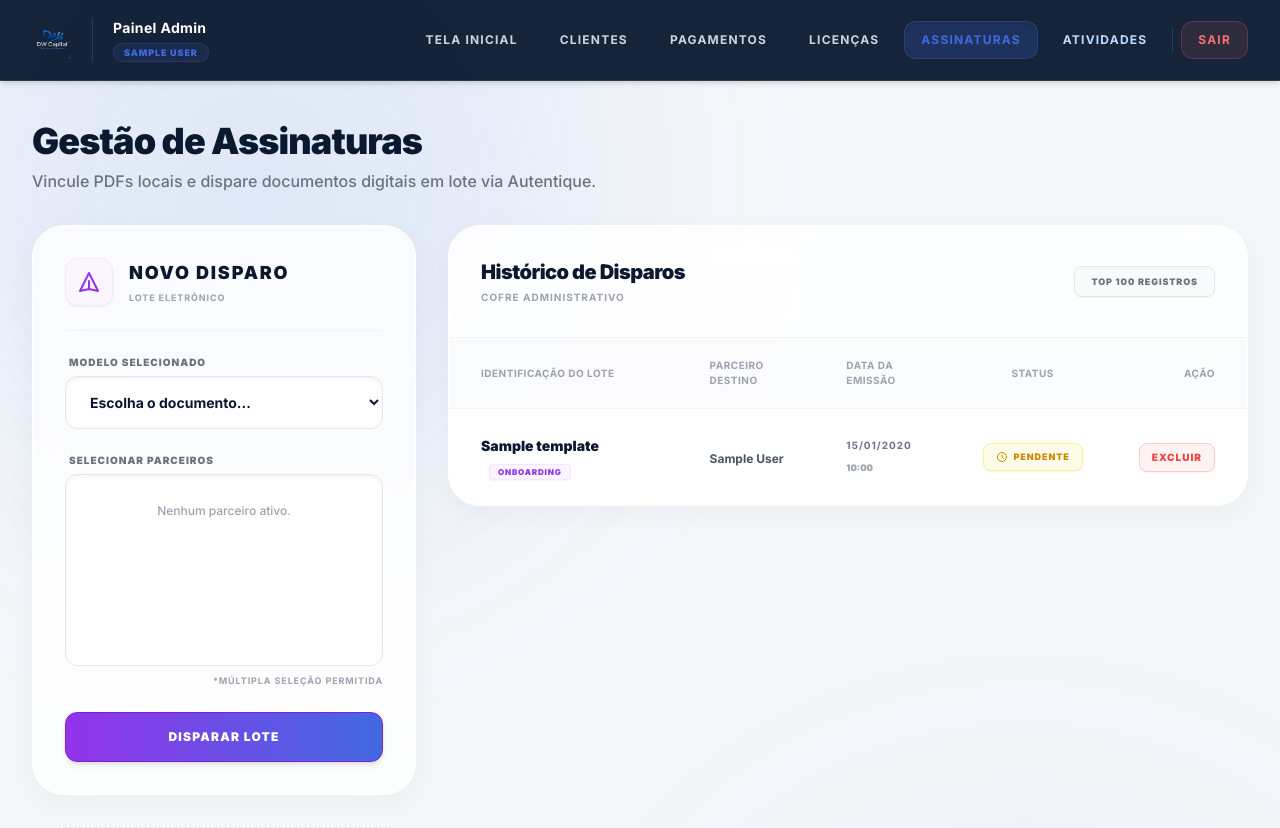
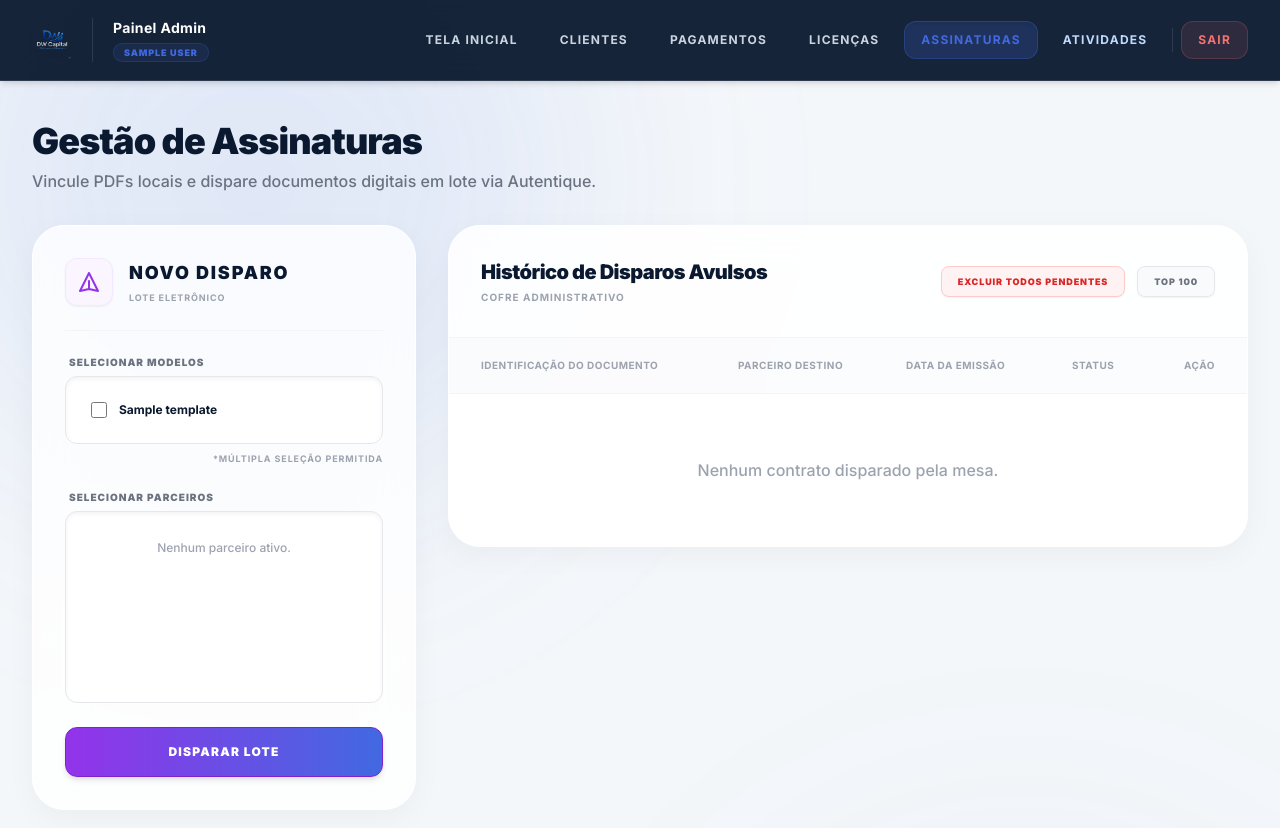
Before and after one commit to AppMotoristaPro/DWCapital-Cadastro, a Flask app: page /admin/documentos in a window 1280 px wide; the page is wider, and only the part inside the window is pictured. Shown: the top 828 px of that part. Run offline with Flask 3, Linux system fonts and the light colour scheme; a user stored in the database is signed in; tables that the repository leaves empty hold one stand-in row (values such as "Sample post"); some libraries are stand-ins or nearby versions.

Commit message:
Ajuste admin assinaturas

```diff
--- a/app/admin/routes.py
+++ b/app/admin/routes.py
@@ -305,19 +305,10 @@ def exportar_pendencias():
         User.status_acesso == 'ativo'
     ).order_by(User.nome.asc()).all()
 
-    user_ids = [c.id for c in ativos]
-    todas_faturas = []
-    if user_ids:
-        todas_faturas = Fatura.query.options(joinedload(Fatura.dias)).filter(Fatura.user_id.in_(user_ids)).all()
-
-    faturas_por_cliente = {}
-    for f in todas_faturas:
-        faturas_por_cliente.setdefault(f.user_id, []).append(f)
-
     dados_planilha = []
 
     for c in ativos:
-        faturas = faturas_por_cliente.get(c.id, [])
+        faturas = Fatura.query.options(joinedload(Fatura.dias)).filter_by(user_id=c.id).all()
         dias_set = set()
 
         for fatura_atual in faturas:
@@ -496,10 +487,13 @@ def documentos():
     templates = DocumentoTemplate.query.all()
     clientes = User.query.filter_by(role='cliente', status_acesso='ativo').order_by(User.nome.asc()).all()
 
-    historico = DocumentoCliente.query.options(
-        joinedload(DocumentoCliente.cliente),
-        joinedload(DocumentoCliente.template)
-    ).order_by(DocumentoCliente.data_envio.desc()).limit(100).all()
+    # FASE 2: Filtrando para não exibir documentos de onboarding no histórico
+    historico = DocumentoCliente.query.join(DocumentoTemplate)\
+        .filter(DocumentoTemplate.is_onboarding == False)\
+        .options(
+            joinedload(DocumentoCliente.cliente),
+            joinedload(DocumentoCliente.template)
+        ).order_by(DocumentoCliente.data_envio.desc()).limit(100).all()
 
     return render_template('admin/documentos.html', templates=templates, clientes=clientes, historico=historico)
 
@@ -523,14 +517,18 @@ def cadastrar_template():
 @admin_bp.route('/documentos/disparar', methods=['POST'])
 @admin_required
 def disparar_documento():
-    template_id = request.form.get('template_id')
+    template_ids = request.form.getlist('template_ids[]')
     user_ids = request.form.getlist('clientes[]')
 
+    if not template_ids or not user_ids:
+        flash('Selecione ao menos um modelo e um cliente.', 'error')
+        return redirect(url_for('admin.documentos'))
+
     try:
-        enviados, erros, sem_email, nome_template = disparar_lote(template_id, user_ids)
+        enviados, erros, sem_email, nome_template = disparar_lote(template_ids, user_ids)
 
         if enviados > 0:
-            registrar_log(f"Enfileirou contrato '{nome_template}' para disparo futuro a {enviados} investidores.", "Assinaturas")
+            registrar_log(f"Enfileirou contrato(s) '{nome_template}' para disparo futuro a {enviados} investidores.", "Assinaturas")
             flash(f'{enviados} documentos entraram na fila de assinatura dos clientes!', 'success')
 
         if sem_email:
@@ -566,7 +564,7 @@ def api_disparar_unico():
 @admin_bp.route('/documentos/excluir/<int:doc_id>', methods=['POST'])
 @admin_required
 def excluir_documento_cliente(doc_id):
-    """Fase 2: Botão de Pânico para cancelar documentos enfileirados ou pendentes."""
+    """Botão para cancelar documentos enfileirados ou pendentes (individual)."""
     doc = DocumentoCliente.query.get_or_404(doc_id)
 
     if doc.status == 'assinado':
@@ -583,6 +581,21 @@ def excluir_documento_cliente(doc_id):
     flash('Documento removido e cancelado com sucesso!', 'success')
     return redirect(url_for('admin.documentos'))
 
+@admin_bp.route('/documentos/excluir_pendentes', methods=['POST'])
+@admin_required
+def excluir_todos_pendentes():
+    """Botão de Pânico: Cancelar TODOS os documentos enfileirados/pendentes."""
+    try:
+        DocumentoCliente.query.filter(DocumentoCliente.status.in_(['na_fila', 'pendente'])).delete(synchronize_session=False)
+        db.session.commit()
+
+        registrar_log("Cancelou e excluiu TODOS os documentos pendentes/na fila globalmente.", "Assinaturas")
+        flash('Todos os documentos pendentes foram removidos com sucesso da fila de disparo!', 'success')
+    except Exception as e:
+        db.session.rollback()
+        flash(f'Erro ao excluir em massa: {str(e)}', 'error')
+
+    return redirect(url_for('admin.documentos'))
 
 @admin_bp.route('/reprocessar_notas_antigas', methods=['GET'])
 @admin_required
--- a/app/templates/admin/documentos.html
+++ b/app/templates/admin/documentos.html
@@ -34,13 +34,18 @@
                     <input type="hidden" name="csrf_token" value="{{ csrf_token() }}"/>
 
                     <div>
-                        <label class="block text-[10px] font-black text-gray-500 uppercase tracking-widest mb-1.5 ml-1">Modelo Selecionado</label>
-                        <select name="template_id" required class="w-full px-5 py-4 bg-white border border-gray-200 rounded-xl outline-none font-bold text-sm text-navy focus:border-purple-400 shadow-inner transition cursor-pointer">
-                            <option value="" disabled selected>Escolha o documento...</option>
+                        <label class="block text-[10px] font-black text-gray-500 uppercase tracking-widest mb-1.5 ml-1">Selecionar Modelos</label>
+                        <div class="bg-white border border-gray-200 rounded-xl max-h-48 overflow-y-auto p-3 space-y-1 custom-scrollbar shadow-inner relative">
                             {% for temp in templates %}
-                                <option value="{{ temp.id }}">{{ temp.nome }}</option>
+                            <label class="flex items-center p-3 hover:bg-gray-50 rounded-lg cursor-pointer border border-transparent hover:border-gray-200 transition group">
+                                <input type="checkbox" name="template_ids[]" value="{{ temp.id }}" class="w-4 h-4 text-purple-600 bg-white border-gray-300 rounded focus:ring-purple-500 cursor-pointer temp-checkbox">
+                                <span class="ml-3 text-xs font-bold text-navy transition">{{ temp.nome }}</span>
+                            </label>
+                            {% else %}
+                            <p class="text-xs text-gray-400 font-medium p-4 text-center">Nenhum modelo cadastrado.</p>
                             {% endfor %}
-                        </select>
+                        </div>
+                        <p class="text-[9px] text-gray-400 mt-2 font-bold uppercase tracking-widest text-right">*Múltipla seleção permitida</p>
                     </div>
 
                     <div>
@@ -63,7 +68,6 @@
                             <p class="text-xs text-gray-400 font-medium p-4 text-center">Nenhum parceiro ativo.</p>
                             {% endfor %}
                         </div>
-                        <p class="text-[9px] text-gray-400 mt-2 font-bold uppercase tracking-widest text-right">*Múltipla seleção permitida</p>
                     </div>
 
                     <button type="submit" class="w-full py-4 bg-gradient-to-r from-purple-600 to-royal text-white font-black uppercase tracking-widest rounded-xl text-xs shadow-md hover:shadow-lg hover:-translate-y-0.5 transition border border-purple-700">Disparar Lote</button>
@@ -102,19 +106,28 @@
 
         <div class="lg:col-span-2">
             <div class="bg-white/80 backdrop-blur-xl rounded-[2rem] shadow-[0_8px_30px_rgb(0,0,0,0.04)] border border-white overflow-hidden">
-                <div class="p-8 border-b border-gray-100 bg-white/50 flex justify-between items-center">
+                <div class="p-8 border-b border-gray-100 bg-white/50 flex flex-col md:flex-row justify-between items-start md:items-center gap-4">
                     <div>
-                        <h2 class="text-xl font-black text-navy tracking-tight">Histórico de Disparos</h2>
+                        <h2 class="text-xl font-black text-navy tracking-tight">Histórico de Disparos Avulsos</h2>
                         <p class="text-[10px] font-bold text-gray-400 uppercase tracking-widest mt-1">Cofre Administrativo</p>
                     </div>
-                    <span class="px-4 py-2 bg-gray-50 border border-gray-200 text-gray-500 text-[9px] font-black uppercase tracking-widest rounded-lg shadow-sm">Top 100 Registros</span>
+
+                    <div class="flex items-center gap-3">
+                        <form action="{{ url_for('admin.excluir_todos_pendentes') }}" method="POST" onsubmit="return confirm('ATENÇÃO EXTREMA: Deseja cancelar e excluir TODOS os documentos que estão na fila ou pendentes de assinatura de TODOS os parceiros? Essa ação não pode ser desfeita.')">
+                            <input type="hidden" name="csrf_token" value="{{ csrf_token() }}"/>
+                            <button type="submit" class="px-4 py-2 bg-red-50 hover:bg-red-500 text-red-600 hover:text-white border border-red-200 hover:border-transparent text-[9px] font-black uppercase tracking-widest rounded-lg shadow-sm transition">
+                                Excluir Todos Pendentes
+                            </button>
+                        </form>
+                        <span class="px-4 py-2 bg-gray-50 border border-gray-200 text-gray-500 text-[9px] font-black uppercase tracking-widest rounded-lg shadow-sm">Top 100</span>
+                    </div>
                 </div>
 
                 <div class="overflow-x-auto">
                     <table class="w-full text-left border-collapse">
                         <thead class="bg-gray-50/50 border-b border-gray-100 text-gray-400 text-[10px] font-black uppercase tracking-wider">
                             <tr>
-                                <th class="px-8 py-5">Identificação do Lote</th>
+                                <th class="px-8 py-5">Identificação do Documento</th>
                                 <th class="px-6 py-5">Parceiro Destino</th>
                                 <th class="px-6 py-5">Data da Emissão</th>
                                 <th class="px-6 py-5 text-center">Status</th>
@@ -126,9 +139,6 @@
                             <tr class="hover:bg-gray-50/50 transition-colors">
                                 <td class="px-8 py-6">
                                     <span class="text-sm font-black text-navy">{{ doc.template.nome }}</span>
-                                    {% if doc.template.is_onboarding %}
-                                    <span class="px-2 py-0.5 ml-2 bg-purple-50 text-purple-600 border border-purple-100 rounded text-[8px] font-black uppercase tracking-widest shadow-sm">Onboarding</span>
-                                    {% endif %}
                                 </td>
                                 <td class="px-6 py-6">
                                     <span class="text-xs font-bold text-gray-600">{{ doc.cliente.nome }}</span>
@@ -221,16 +231,20 @@ document.getElementById('check-todos')?.addEventListener('change', function() {
 document.getElementById('form-disparo-lote').addEventListener('submit', async function(e) {
     e.preventDefault();
 
-    const templateSelect = document.querySelector('select[name="template_id"]');
-    const templateId = templateSelect.value;
+    const tempCheckboxes = document.querySelectorAll('.temp-checkbox:checked');
+    if(tempCheckboxes.length === 0) {
+        alert('Selecione ao menos um modelo de documento.');
+        return;
+    }
+    const templates = Array.from(tempCheckboxes).map(cb => cb.value);
 
-    const checkboxes = document.querySelectorAll('input[name="clientes[]"]:checked');
-    if(checkboxes.length === 0) {
+    const cliCheckboxes = document.querySelectorAll('.cli-checkbox:checked');
+    if(cliCheckboxes.length === 0) {
         alert('Selecione ao menos um parceiro na lista para efetuar o disparo.');
         return;
     }
 
-    if(!confirm(`Você está preste a criar uma pendência de assinatura para ${checkboxes.length} parceiros.\nEles só receberão o e-mail no próximo login. Deseja iniciar a esteira?`)) return;
+    if(!confirm(`Você está prestes a enfileirar ${templates.length} documento(s) para ${cliCheckboxes.length} parceiro(s) (Total: ${templates.length * cliCheckboxes.length} envios).\nDeseja iniciar a esteira?`)) return;
 
     const modal = document.getElementById('modal-progresso-disparo');
     const barra = document.getElementById('barra-progresso');
@@ -248,11 +262,13 @@ document.getElementById('form-disparo-lote').addEventListener('submit', async fu
 
     let sucesso = 0;
     let falha = 0;
-    const total = checkboxes.length;
+    const total = templates.length * cliCheckboxes.length;
+    let processados = 0;
 
-    for(let i = 0; i < total; i++) {
-        const userId = checkboxes[i].value;
-        const clientName = checkboxes[i].nextElementSibling.innerText;
+    for(let tId of templates) {
+        for(let i = 0; i < cliCheckboxes.length; i++) {
+            const userId = cliCheckboxes[i].value;
+            const clientName = cliCheckboxes[i].nextElementSibling.innerText;
 
             texto.innerText = `Processando a fila: ${clientName}...`;
 
@@ -264,7 +280,7 @@ document.getElementById('form-disparo-lote').addEventListener('submit', async fu
                         'X-CSRFToken': '{{ csrf_token() }}'
                     },
                     body: JSON.stringify({
-                    template_id: templateId,
+                        template_id: tId,
                         user_id: userId
                     })
                 });
@@ -284,9 +300,11 @@ document.getElementById('form-disparo-lote').addEventListener('submit', async fu
                 listaErros.innerHTML += `<li>• ${clientName}: Timeout / Queda de Conexão.</li>`;
             }
 
-        const perc = Math.round(((i + 1) / total) * 100);
+            processados++;
+            const perc = Math.round((processados / total) * 100);
             barra.style.width = perc + '%';
-        contador.innerText = `${i + 1} de ${total} processados`;
+            contador.innerText = `${processados} de ${total} processados`;
+        }
     }
 
     texto.innerText = `Esteira finalizada! ${sucesso} contratos colocados na fila com sucesso.`;
```
Also changed, not shown: app/services/documento_service.py (+42 -30 lines). Lines whose indentation alone changed are shown as unchanged.
